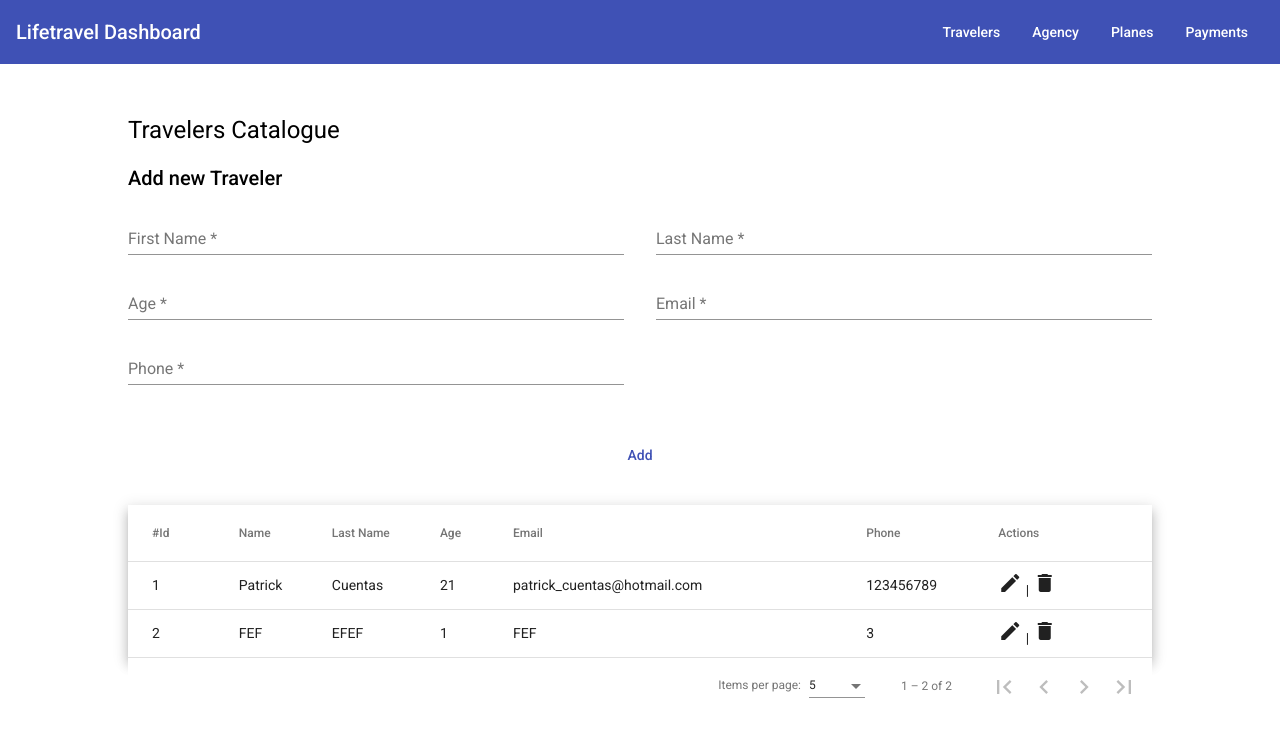
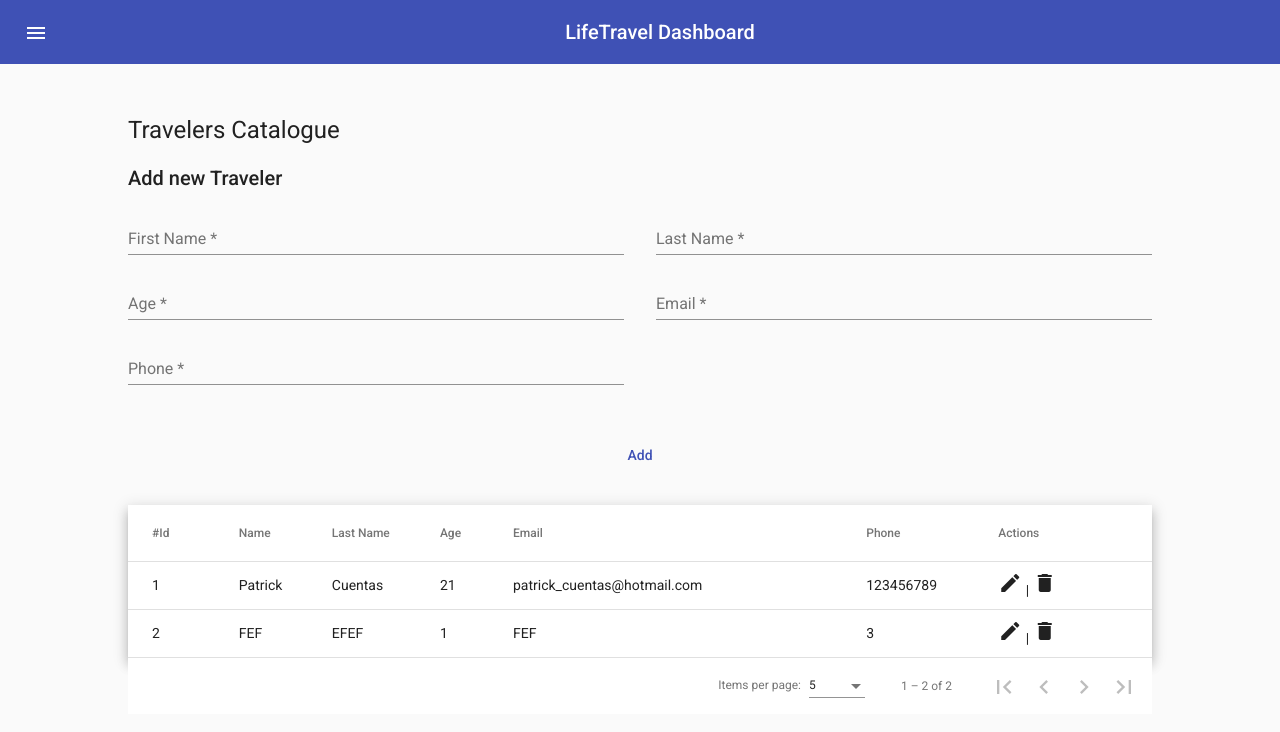
Before and after one commit to LifetravelApp/Acceptance-Test, an Angular app: page /travelers in a window 1280 px wide. Shown: the top 732 px of the page. Built offline with nearby package versions, Linux system fonts and the light colour scheme; data requests are answered from the project's data file.

Commit message:
feat: :sparkles: Sidenav added

```diff
--- a/src/app/app.component.css
+++ b/src/app/app.component.css
@@ -1,3 +1,12 @@
 .mat-spacer {
   flex: 1 1 auto;
 }
+
+.mat-sidenav {
+  width: 250px;
+}
+
+#title {
+  text-align: center;
+  width: 100%;
+}
--- a/src/app/app.component.html
+++ b/src/app/app.component.html
@@ -1,11 +1,25 @@
-<mat-toolbar color="primary">
-  <h1>Lifetravel Dashboard</h1>
-  <div class="mat-spacer"></div>
-  <a mat-button [routerLink]="'/travelers'">Travelers</a>
-  <a mat-button [routerLink]="'/agencies'">Agency</a>
-  <a mat-button [routerLink]="'/planes'">Planes</a>
-  <a mat-button [routerLink]="'/payments'">Payments</a>
-
-  <!-- App Options -->
-</mat-toolbar>
-<router-outlet></router-outlet>
+<mat-sidenav-container>
+  <mat-sidenav #sidenav>
+    <mat-nav-list>
+      <a
+        *ngFor="let route of routes"
+        mat-list-item
+        [routerLink]="route.path"
+        (click)="sidenav.toggle()"
+      >
+        {{ route.path.charAt(0).toUpperCase() + route.path.slice(1) }}</a
+      >
+    </mat-nav-list>
+  </mat-sidenav>
+  <mat-sidenav-content>
+    <div style="height: 100vh">
+      <mat-toolbar color="primary">
+        <button mat-icon-button aria-label="Menu" (click)="sidenav.open()">
+          <mat-icon>menu</mat-icon>
+        </button>
+        <h1 id="title">LifeTravel Dashboard</h1>
+      </mat-toolbar>
+      <router-outlet></router-outlet>
+    </div>
+  </mat-sidenav-content>
+</mat-sidenav-container>
--- a/src/app/app.component.ts
+++ b/src/app/app.component.ts
@@ -1,10 +1,11 @@
 import { Component } from '@angular/core';
+import { routes } from './app-routing.module';
 
 @Component({
-  selector: 'app-root',
-  templateUrl: './app.component.html',
-  styleUrls: ['./app.component.css']
+	selector: 'app-root',
+	templateUrl: './app.component.html',
+	styleUrls: ['./app.component.css']
 })
 export class AppComponent {
-  title = 'learning-center';
+	routes = routes;
 }
```
Also changed, not shown: src/app/app-routing.module.ts (+2 -8 lines), src/app/app.module.ts (+19 -7 lines).
